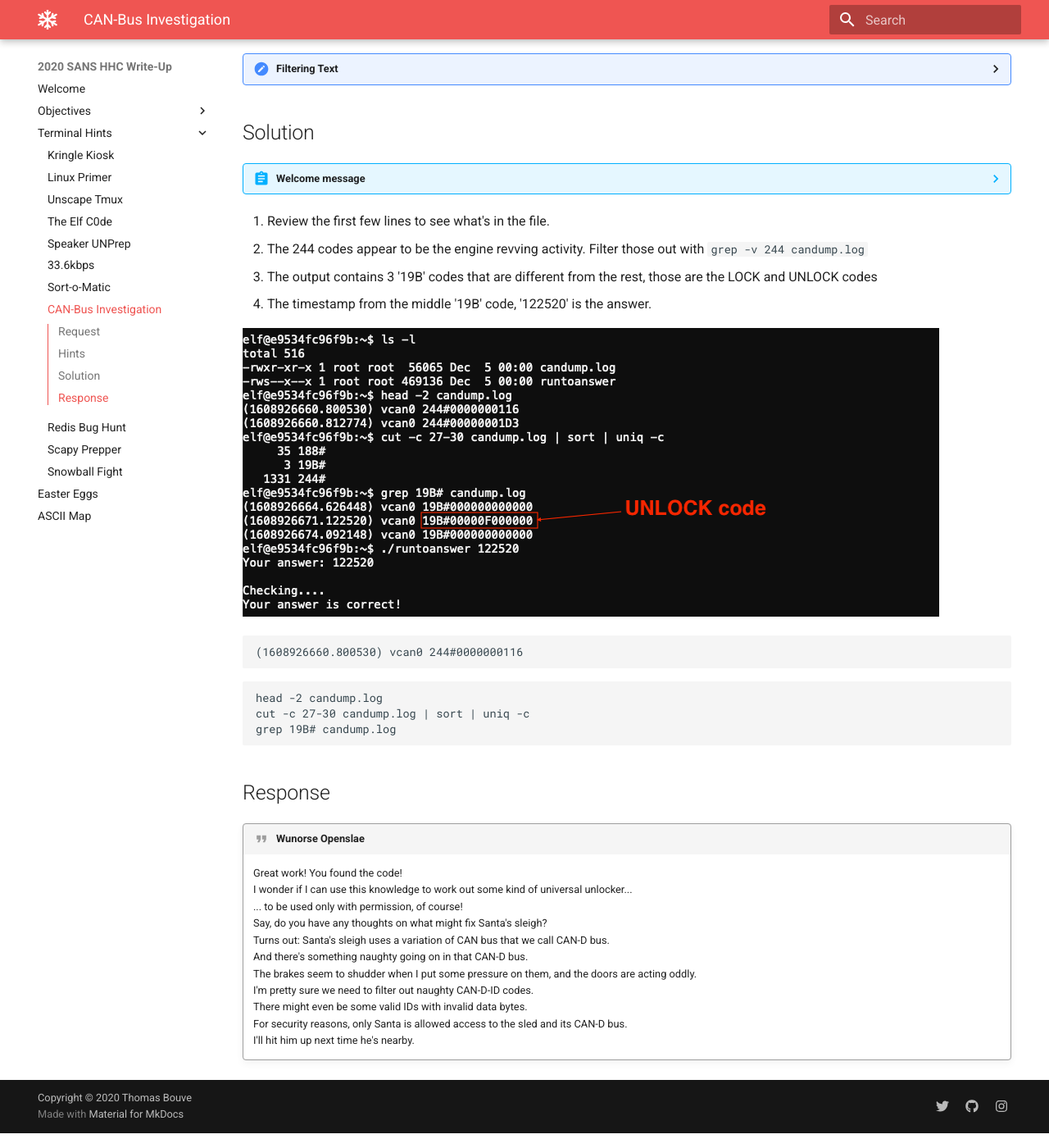
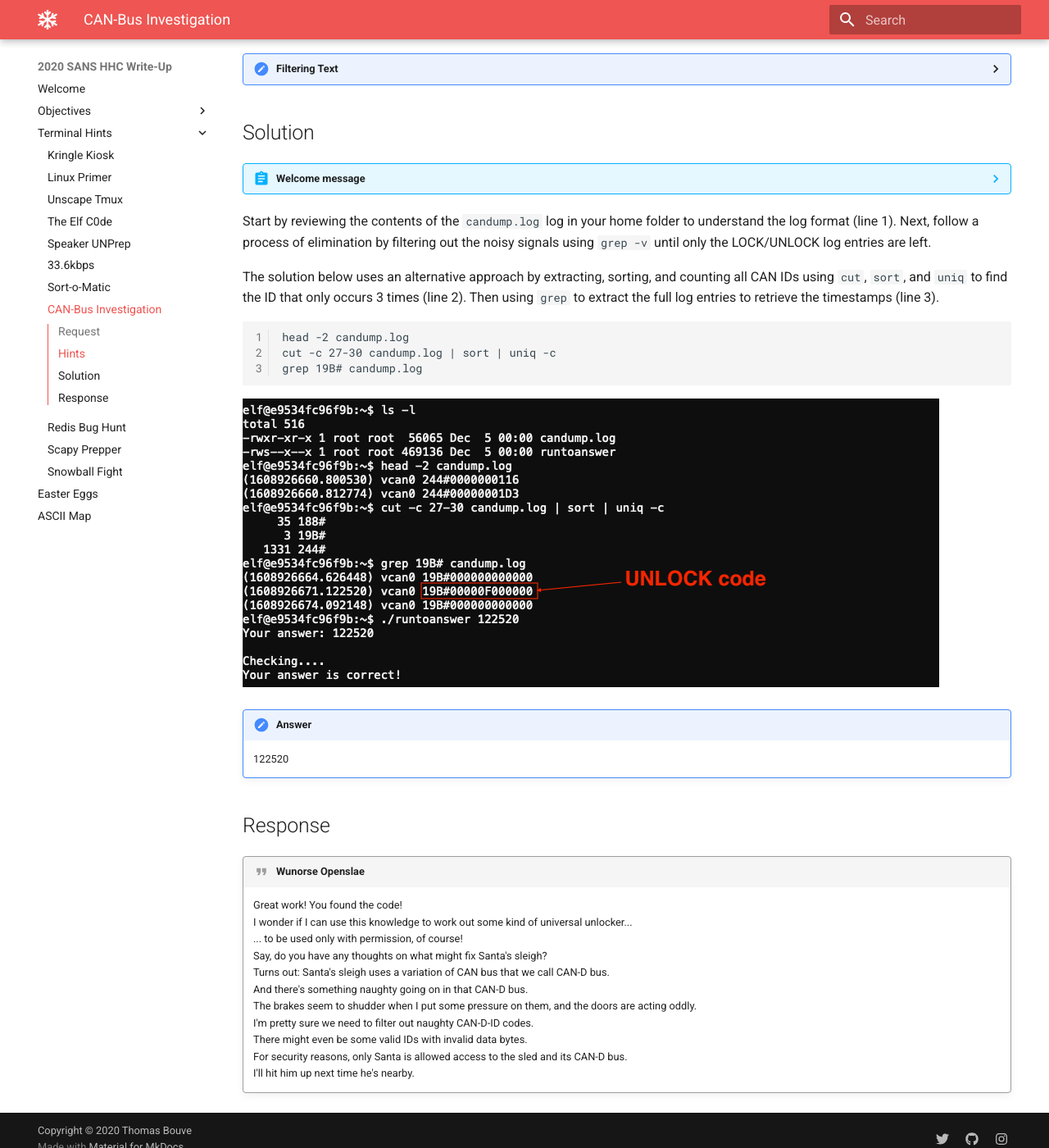
Before and after one commit to crahan/HolidayHackChallenge2020, an MkDocs documentation site: the page built from docs/hints/h7.md, in a window 1280 px wide and 1400 px high, scrolled down 646 px. Shown: the whole window at 82% size. Built offline with MkDocs 1.6.1 and Material for MkDocs 9.7.7, drawn with Linux system fonts in a browser that asks for light colours; comment, search, counter and statistics services are not loaded.

Commit message:
Hint h7 write-up completed

````diff
--- a/docs/hints/h7.md
+++ b/docs/hints/h7.md
@@ -63,22 +63,21 @@
     please submit 112233)
     ```
 
-1. Review the first few lines to see what's in the file.
-2. The 244 codes appear to be the engine revving activity. Filter those out with `grep -v 244 candump.log`
-3. The output contains 3 '19B' codes that are different from the rest, those are the LOCK and UNLOCK codes
-4. The timestamp from the middle '19B' code, '122520' is the answer.
+Start by reviewing the contents of the `candump.log` log in your home folder to understand the log format (line 1). Next, follow a process of elimination by filtering out the noisy signals using `grep -v` until only the LOCK/UNLOCK log entries are left.
 
-![Completed](../img/hints/h7/completed.png)
+The solution below uses an alternative approach by extracting, sorting, and counting all CAN IDs using `cut`, `sort`, and `uniq` to find the ID that only occurs 3 times (line 2). Then using `grep` to extract the full log entries to retrieve the timestamps (line 3).
 
-```
-(1608926660.800530) vcan0 244#0000000116
-```
-
-```
+```text linenums="1"
 head -2 candump.log
 cut -c 27-30 candump.log | sort | uniq -c
 grep 19B# candump.log
 ```
+
+![Completed](../img/hints/h7/completed.png)
+
+!!! done "Answer"
+    122520
+
 
 ## Response
 
````
